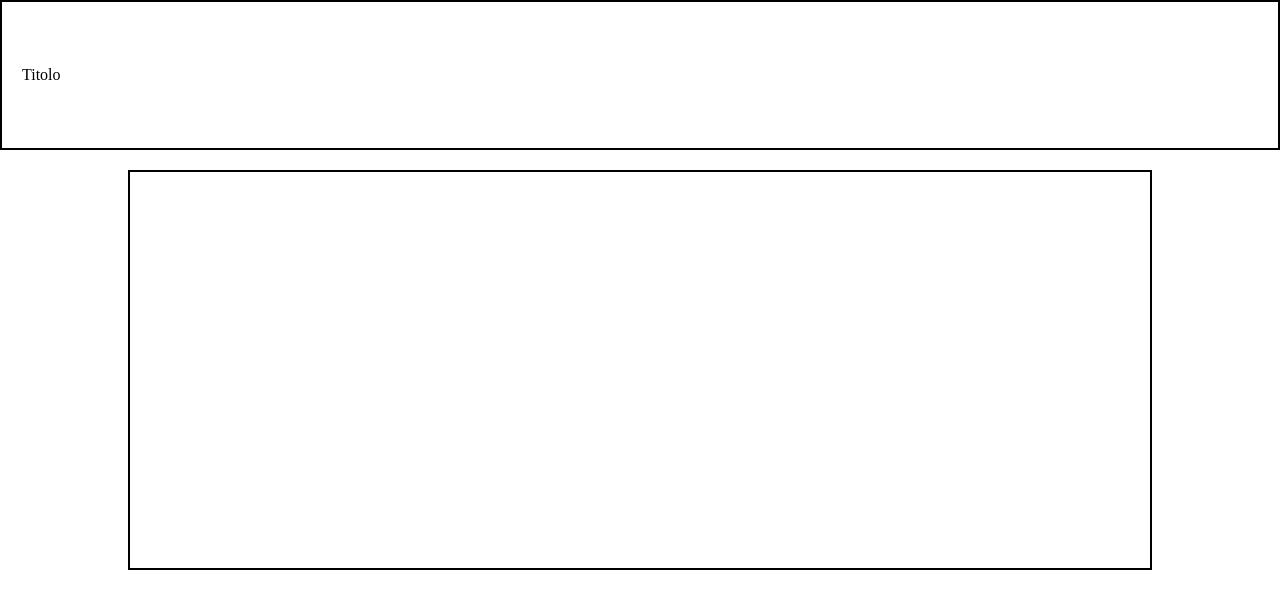
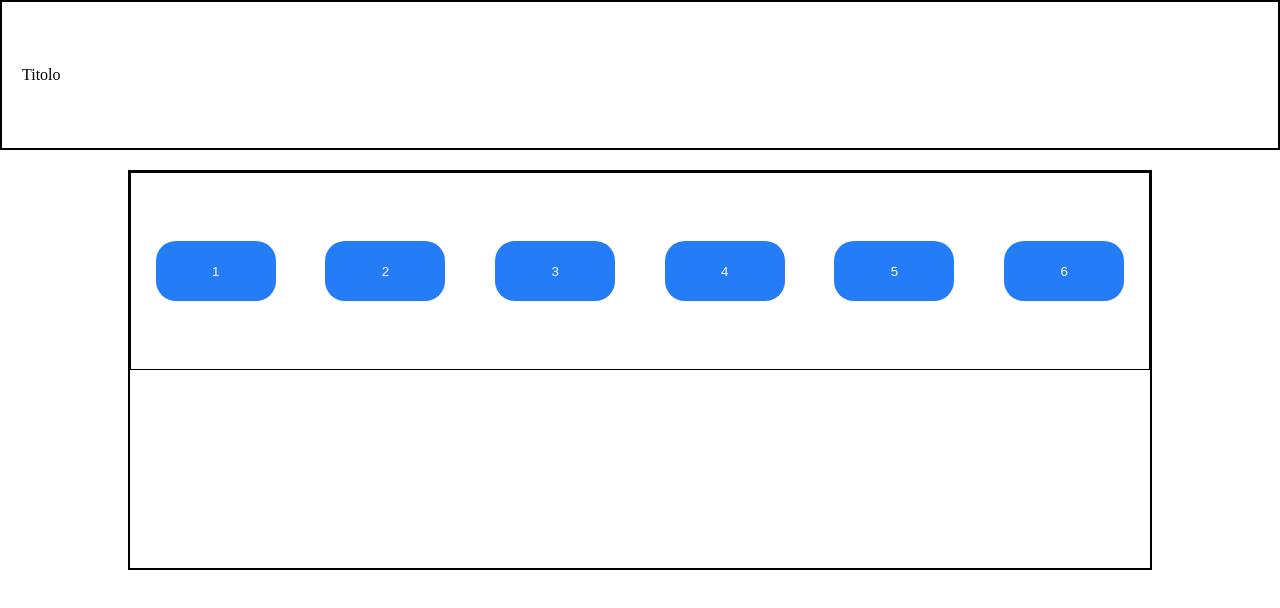
Before and after one commit to NotAlex575/react-use-state, a React (Vite) app: page / in a window 1280 px wide. Shown: the top 608 px of the page. Built offline with nearby package versions, Linux system fonts and the light colour scheme.

Commit message:
predisposti css e posizioni dei bottoni

```diff
--- a/src/components/Main.jsx
+++ b/src/components/Main.jsx
@@ -2,7 +2,17 @@ const Main = () => {
     return(
         <main>
             <div className="container">
-                <div className="row"></div>
+                <div className="container-button">
+                    <button>1</button>
+                    <button>2</button>
+                    <button>3</button>
+                    <button>4</button>
+                    <button>5</button>
+                    <button>6</button>
+                </div>
+                <div className="container-description">
+
+                </div>
             </div>
         </main>
     )
--- a/src/index.css
+++ b/src/index.css
@@ -3,6 +3,12 @@
   padding: 0;
   box-sizing: border-box;
 }
+
+/*FLEX*/
+
+
+
+
 
 /*HEADER*/
 
@@ -21,6 +27,8 @@ header{
   color: black;
 }
 
+/*MAIN*/
+
 main{
   height: 400px;
   margin-top: 20px;
@@ -32,3 +40,22 @@ main{
   margin: auto;
   border: 2px solid black;
 }
+
+.container-button{
+  width: 100%;
+  height: 50%;
+  border: 1px solid black;
+  display: flex;
+  justify-content: space-around;
+  align-items: center;
+}
+
+
+button{
+  width: 120px;
+  height: 60px;
+  border-radius: 20px;
+  background-color: rgb(36, 124, 247);
+  color: white;
+  border: 0px;
+}
```
